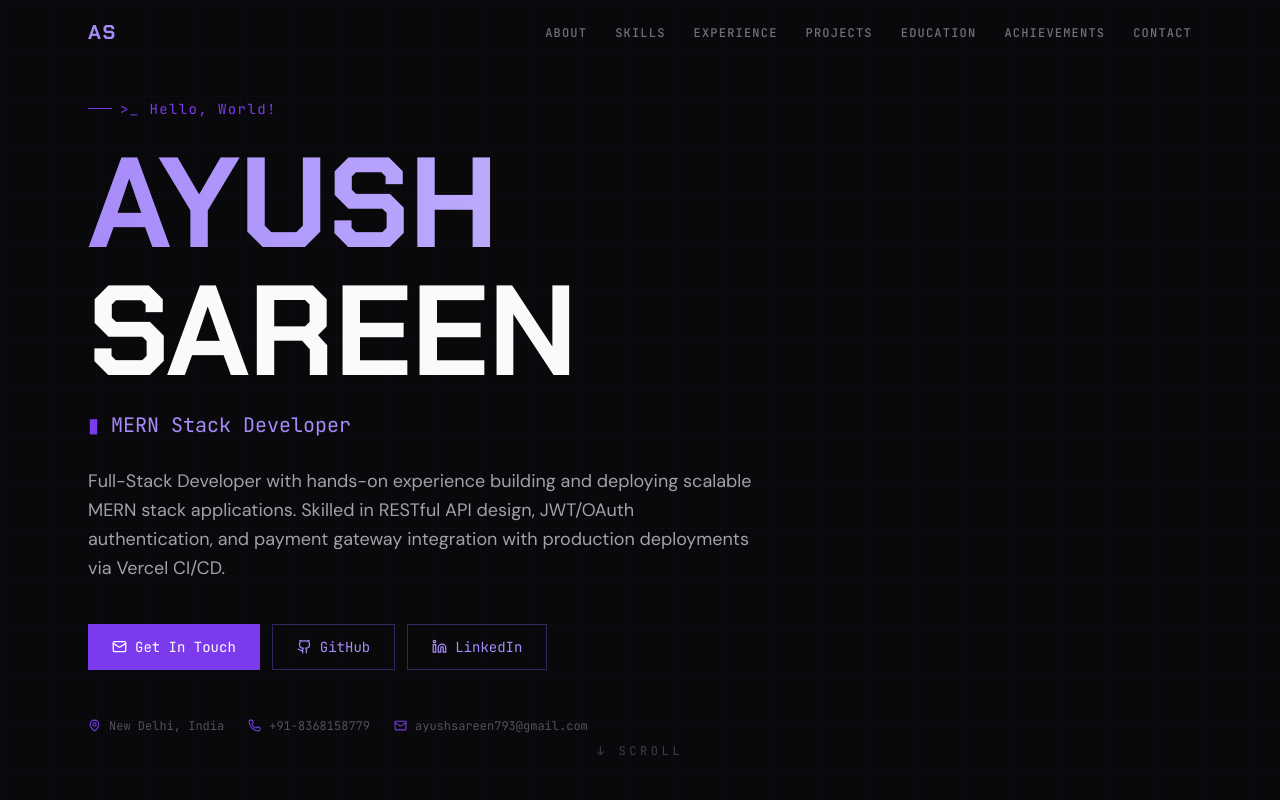
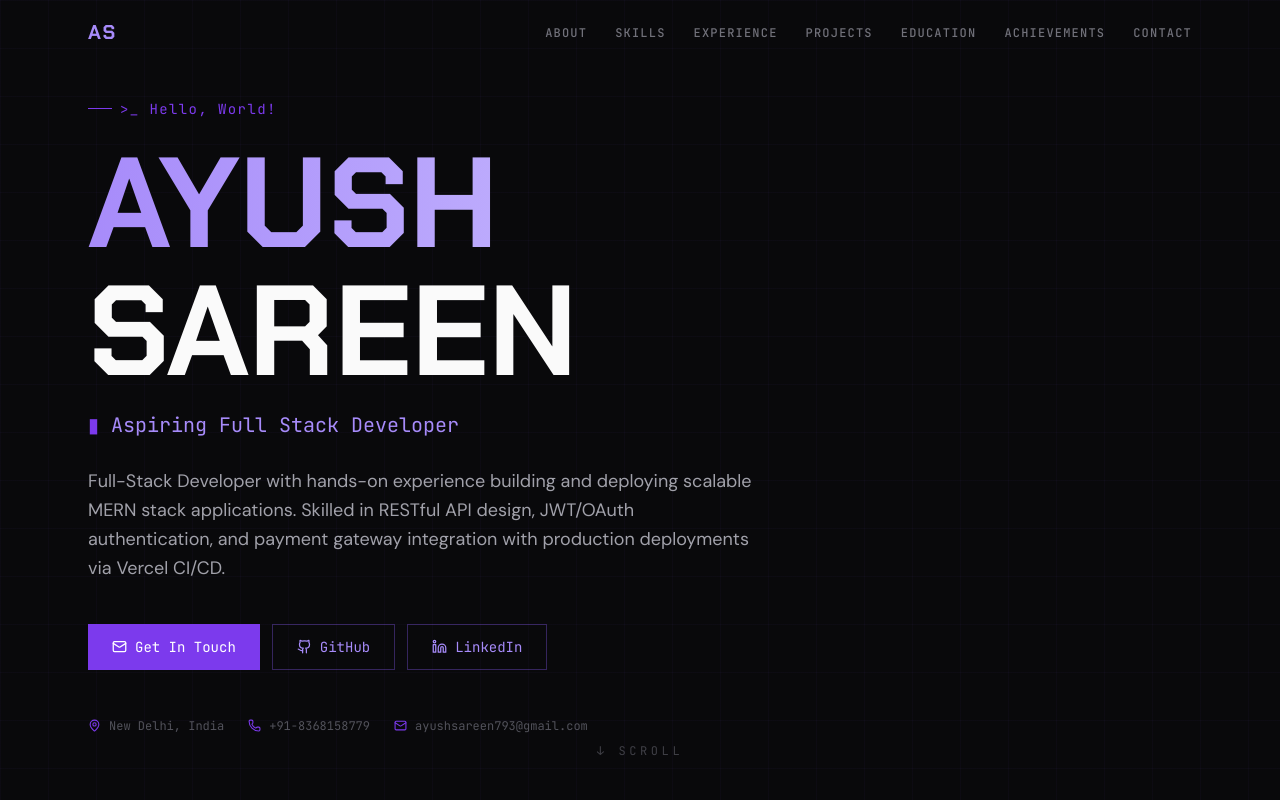
Before and after one commit to ayushsareen793/Portfolio, a React (Vite) app: page / in a window 1280 px wide. Shown: the top 800 px of the page. Built offline with nearby package versions, Linux system fonts and the light colour scheme.

Commit message:
Update job title to 'Aspiring Full Stack Developer'

```diff
--- a/src/app/App.tsx
+++ b/src/app/App.tsx
@@ -233,7 +233,7 @@ export default function App() {
 
           <div className="[font-family:'JetBrains_Mono',monospace] text-[#a78bfa] text-base md:text-xl mb-7 flex items-center gap-3">
             <span className="text-[#7c3aed] text-xl">▮</span>
-            MERN Stack Developer
+            Aspiring Full Stack Developer
           </div>
 
           <p className="text-[#a1a1aa] text-base md:text-lg max-w-2xl leading-relaxed mb-10">
```
